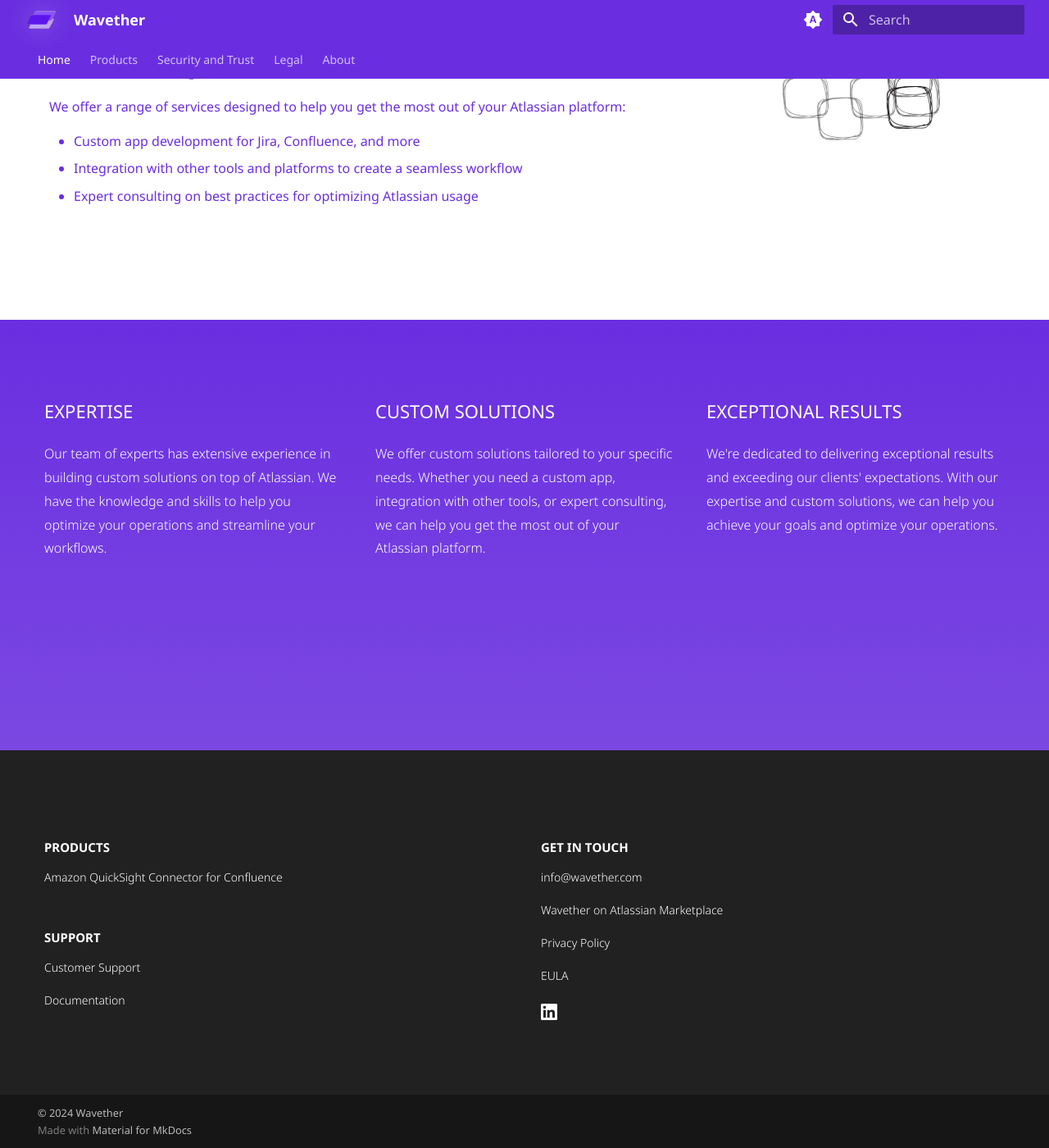
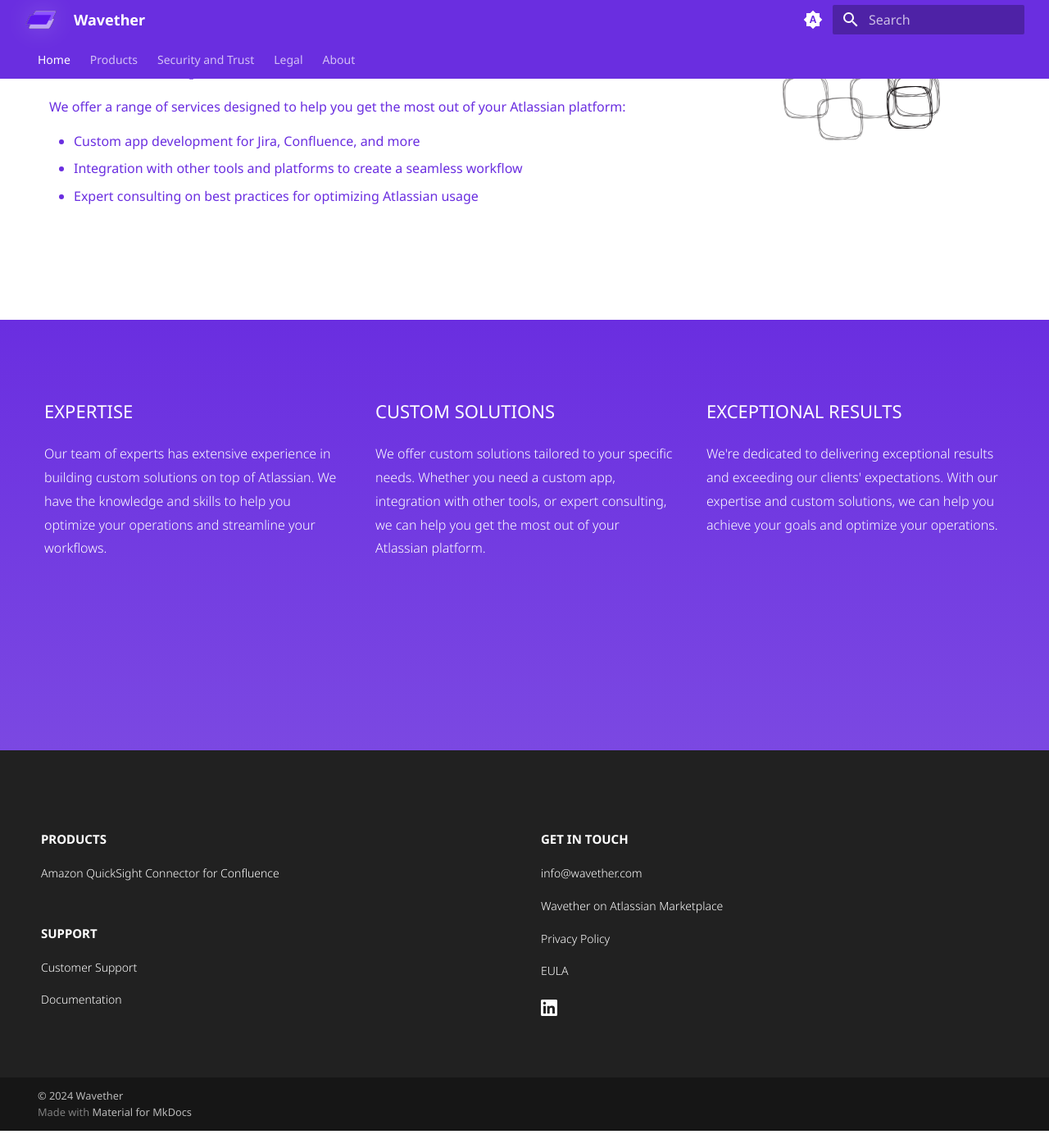
Before and after one commit to wavether/wavetherinc, an MkDocs documentation site: the page built from docs/index.md, in a window 1280 px wide and 1400 px high, scrolled down 1013 px. Shown: the whole window at 82% size. Built offline with MkDocs 1.6.1 and Material for MkDocs 9.7.7, drawn with Linux system fonts in a browser that asks for light colours; some web fonts are replaced; after the commit the page ends 2392 px from its top, so only the background shows below that.

Commit message:
chore: reusable footer.html

```diff
--- a/docs/overrides/about.html
+++ b/docs/overrides/about.html
@@ -50,63 +50,7 @@
   </div>
 </section>
 
-<section class="tx-container tx-container-footer">
-  <div class="bottom-hr">
-    <div class="feature-item">
-      <h1>Products</h1>
-      <p>
-        <a
-          href="https://www.wavether.com"
-          title="Amazon QuickSight Connector for Confluence"
-          >Amazon QuickSight Connector for Confluence</a
-        >
-      </p>
-      <h1>Support</h1>
-      <p>
-        <a href="https://support.wavether.com/" title="Customer Support"
-          >Customer Support</a
-        >
-      </p>
-      <p>
-        <a
-          href="/products/amazon-quicksight-connector-confluence/introduction/"
-          title="Documentation"
-          >Documentation</a
-        >
-      </p>
-    </div>
-
-    <div class="feature-item">
-      <h1>Get In Touch</h1>
-      <p>
-        <a href="mailto:info@wavether.com" title="info@wavether.com"
-          >info@wavether.com</a
-        >
-      </p>
-      <p>
-        <a
-          href="https://marketplace.atlassian.com/vendors/1226757/"
-          title="Wavether on Atlassian Marketplace"
-          >Wavether on Atlassian Marketplace</a
-        >
-      </p>
-      <p>
-        <a href="/legal/privacy/" title="Privacy Policy">Privacy Policy</a>
-      </p>
-      <p>
-        <a href="/legal/eula/" title="EULA">EULA</a>
-      </p>
-      <p>
-        <a
-          href="https://www.linkedin.com/company/wavether/"
-          title="Wavether on LinkedIn"
-          ><img src="/assets/In-White-34.png"
-        /></a>
-      </p>
-    </div>
-  </div>
-</section>
-{% endblock %} {% block content %}<style>
+{% include "footer.html" %} {% endblock %} {% block content %}<style>
   .md-main {
     height: 0;
     padding: 0;
--- /dev/null
+++ b/docs/overrides/footer.html
@@ -0,0 +1,59 @@
+<link rel="stylesheet" href="../stylesheets/extra.css" />
+<link rel="stylesheet" href="../stylesheets/footer.css" />
+
+<div class="we-footer">
+  <div class="we-footer-content">
+    <div class="feature-item">
+      <h1>Products</h1>
+      <p>
+        <a
+          href="https://www.wavether.com"
+          title="Amazon QuickSight Connector for Confluence"
+          >Amazon QuickSight Connector for Confluence</a
+        >
+      </p>
+      <h1>Support</h1>
+      <p>
+        <a href="https://support.wavether.com/" title="Customer Support"
+          >Customer Support</a
+        >
+      </p>
+      <p>
+        <a
+          href="/products/amazon-quicksight-connector-confluence/quick-start/"
+          title="Documentation"
+          >Documentation</a
+        >
+      </p>
+    </div>
+
+    <div class="feature-item">
+      <h1>Get In Touch</h1>
+      <p>
+        <a href="mailto:info@wavether.com" title="info@wavether.com"
+          >info@wavether.com</a
+        >
+      </p>
+      <p>
+        <a
+          href="https://marketplace.atlassian.com/vendors/1226757/"
+          title="Wavether on Atlassian Marketplace"
+          >Wavether on Atlassian Marketplace</a
+        >
+      </p>
+      <p>
+        <a href="/legal/privacy/" title="Privacy Policy">Privacy Policy</a>
+      </p>
+      <p>
+        <a href="/legal/eula/" title="EULA">EULA</a>
+      </p>
+      <p>
+        <a
+          href="https://www.linkedin.com/company/wavether/"
+          title="Wavether on LinkedIn"
+          ><img src="/assets/In-White-34.png"
+        /></a>
+      </p>
+    </div>
+  </div>
+</div>
--- a/docs/overrides/home.html
+++ b/docs/overrides/home.html
@@ -98,62 +98,8 @@
       </div>
 </section>
 
-<section class="tx-container tx-container-footer">
-  <div class="bottom-hr">
-    <div class="feature-item">
-      <h1>Products</h1>
-      <p>
-        <a
-          href="https://www.wavether.com"
-          title="Amazon QuickSight Connector for Confluence"
-          >Amazon QuickSight Connector for Confluence</a
-        >
-      </p>
-      <h1>Support</h1>
-      <p>
-        <a href="https://support.wavether.com/" title="Customer Support"
-          >Customer Support</a
-        >
-      </p>
-      <p>
-        <a
-          href="/products/amazon-quicksight-connector-confluence/quick-start/"
-          title="Documentation"
-          >Documentation</a
-        >
-      </p>
-    </div>
+ {% include "footer.html" %}
 
-    <div class="feature-item">
-      <h1>Get In Touch</h1>
-      <p>
-        <a href="mailto:info@wavether.com" title="info@wavether.com"
-          >info@wavether.com</a
-        >
-      </p>
-      <p>
-        <a
-          href="https://marketplace.atlassian.com/vendors/1226757/"
-          title="Wavether on Atlassian Marketplace"
-          >Wavether on Atlassian Marketplace</a
-        >
-      </p>
-      <p>
-        <a href="/legal/privacy/" title="Privacy Policy">Privacy Policy</a>
-      </p>
-      <p>
-        <a href="/legal/eula/" title="EULA">EULA</a>
-      </p>
-      <p>
-        <a
-          href="https://www.linkedin.com/company/wavether/"
-          title="Wavether on LinkedIn"
-          ><img src="/assets/In-White-34.png"
-        /></a>
-      </p>
-    </div>
-  </div>
-</section>
 {% endblock %} {% block content %}<style>
   .md-main {
     height: 0;
--- a/docs/stylesheets/about.css
+++ b/docs/stylesheets/about.css
@@ -35,7 +35,8 @@
   font-weight: 700;
 }
 .photo {
-  border-radius: 35px;
+  border-radius: 995px;
+  border: 2px solid var(--md-primary-bg-color);
   box-shadow: 5px 5px 5px rgba(0, 0, 0, 0.2);
   width: 150px;
 }
--- a/docs/stylesheets/extra.css
+++ b/docs/stylesheets/extra.css
@@ -1,5 +1,3 @@
-@import url("https://fonts.cdnfonts.com/css/codec-pro");
-
 :root {
   --md-primary-fg-color: #7b48e2;
   --md-primary-fg-color--light: #bea2f6;
@@ -8,7 +6,7 @@
   --md-accent-fg-color: #5e17eb;
   --md-accent-fg-color--light: #ffffff;
   --md-accent-bg-color: #f79a36;
-  --md-footer-bg-color: #5e17eb;
+  --md-footer-bg-color: #000000;
   --md-footer-fg-color: #f5f5f5;
 }
 
@@ -44,6 +42,10 @@
   background-color: var(--md-primary-fg-color--dark);
 }
 
+.md-container {
+  background-color: var(--md-primary-bg-color);
+}
+
 [data-md-color-scheme="slate"] {
   --md-primary-fg-color: #6332c5;
   --md-primary-fg-color--light: #8b53fa;
--- /dev/null
+++ b/docs/stylesheets/footer.css
@@ -0,0 +1,60 @@
+.we-footer {
+  background-color: var(--md-footer-bg-color);
+}
+
+.we-footer-content {
+  margin: 2rem;
+  border: 0;
+  padding-top: 0;
+}
+
+.we-footer-content .feature-item h1 {
+  color: var(--md-footer-fg-color);
+  font-size: 22px;
+  font-weight: 600;
+  font-variant-caps: all-small-caps;
+  margin-top: 2rem;
+}
+
+.we-footer-content .feature-item p {
+  min-height: 0em;
+}
+.we-footer-content .feature-item a {
+  margin: 0;
+  font-size: 14px;
+  font-weight: 300;
+  margin-top: 10px;
+  margin-bottom: 5px;
+  min-height: 0em;
+}
+.we-footer-content .feature-item a:hover {
+  color: var(--md-accent-bg-color);
+}
+.we-footer-content .feature-item h2 {
+  font-size: 14px;
+  font-weight: 400;
+  margin-top: 40px;
+  margin-bottom: 10px;
+}
+.we-footer-content .feature-item p img {
+  margin-top: 10px;
+  margin-bottom: 5px;
+  height: 20px;
+}
+
+@media screen and (min-width: 60em) {
+  .we-footer-content {
+    width: 100%;
+    max-width: 61rem;
+    display: flex;
+    padding-right: auto;
+    padding-left: auto;
+    margin-right: auto;
+    margin-left: auto;
+
+    .feature-item {
+      flex: 1;
+      max-width: 40rem;
+    }
+  }
+}
--- a/docs/stylesheets/pages.css
+++ b/docs/stylesheets/pages.css
@@ -165,51 +165,6 @@
   border-color: var(--md-accent-bg-color);
 }
 
-.tx-container-footer {
-  padding-top: 2rem;
-  background: var(--md-footer-bg-color);
-  color: var(--md-footer-fg-color);
-}
-.bottom-hr {
-  margin-top: 2.8rem;
-  margin-bottom: 2.8rem;
-  color: var(--md-footer-fg-color);
-}
-.bottom-hr .feature-item h1 {
-  font-size: 22px;
-  font-weight: 600;
-  font-variant-caps: all-small-caps;
-  margin-top: 40px;
-  margin-bottom: 10px;
-  font-family: inherit;
-}
-.bottom-hr .feature-item p {
-  min-height: 0em;
-}
-.bottom-hr .feature-item a {
-  margin: 0;
-  font-size: 14px;
-  font-weight: 300;
-  margin-top: 10px;
-  margin-bottom: 5px;
-  min-height: 0em;
-}
-.bottom-hr .feature-item a:hover {
-  color: var(--md-accent-bg-color);
-}
-.bottom-hr .feature-item h2 {
-  font-size: 14px;
-  font-weight: 400;
-  margin-top: 40px;
-  margin-bottom: 10px;
-  font-family: inherit;
-}
-.bottom-hr .feature-item p img {
-  margin-top: 10px;
-  margin-bottom: 5px;
-  height: 20px;
-}
-
 @media screen and (min-width: 60em) {
   .md-sidebar {
     display: none;
@@ -238,16 +193,6 @@
   }
 
   .top-hr {
-    width: 100%;
-    display: flex;
-    max-width: 61rem;
-    margin-right: auto;
-    margin-left: auto;
-    padding: 0 0.2rem;
-  }
-
-  .bottom-hr {
-    margin-top: 10px;
     width: 100%;
     display: flex;
     max-width: 61rem;
```
